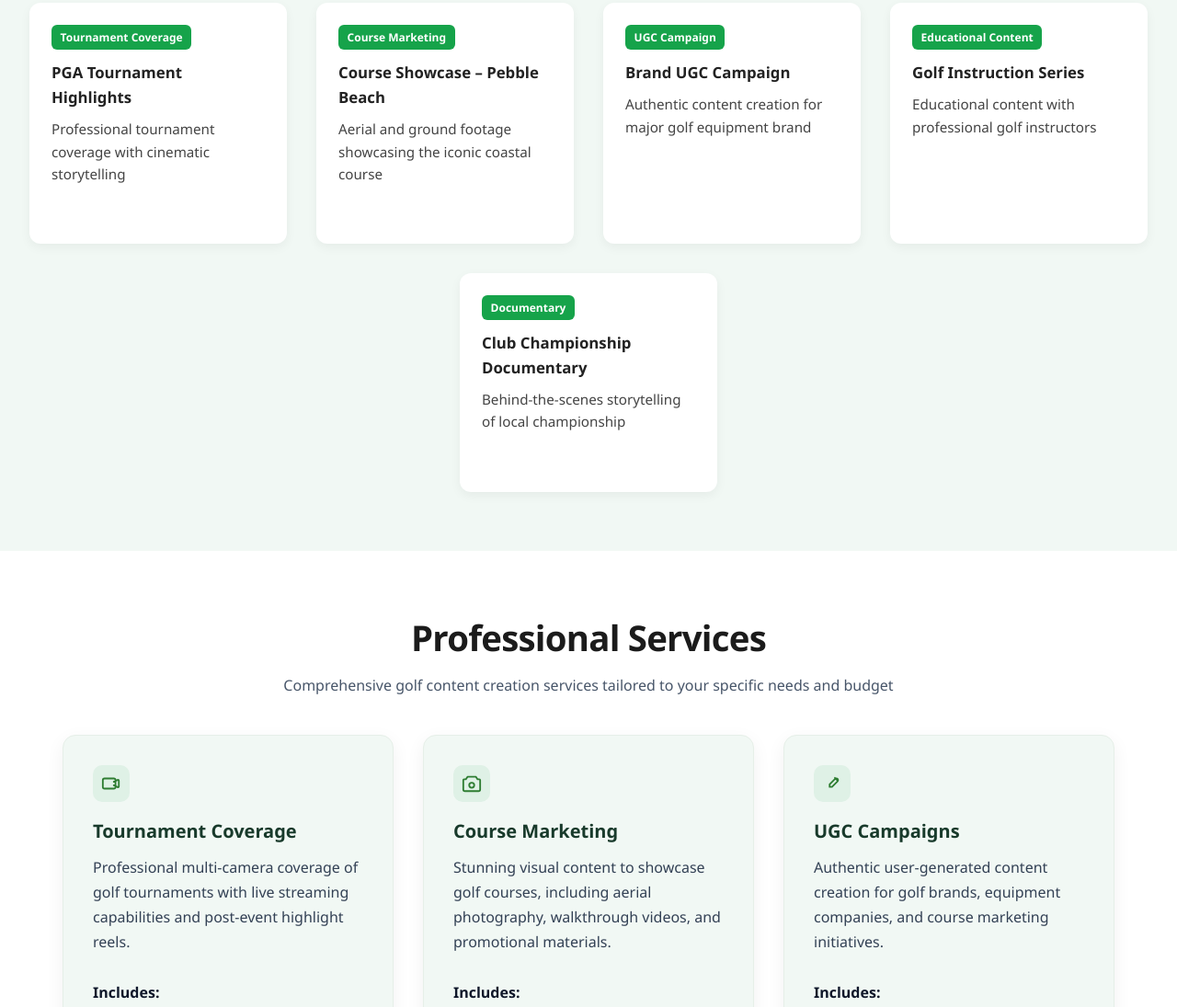
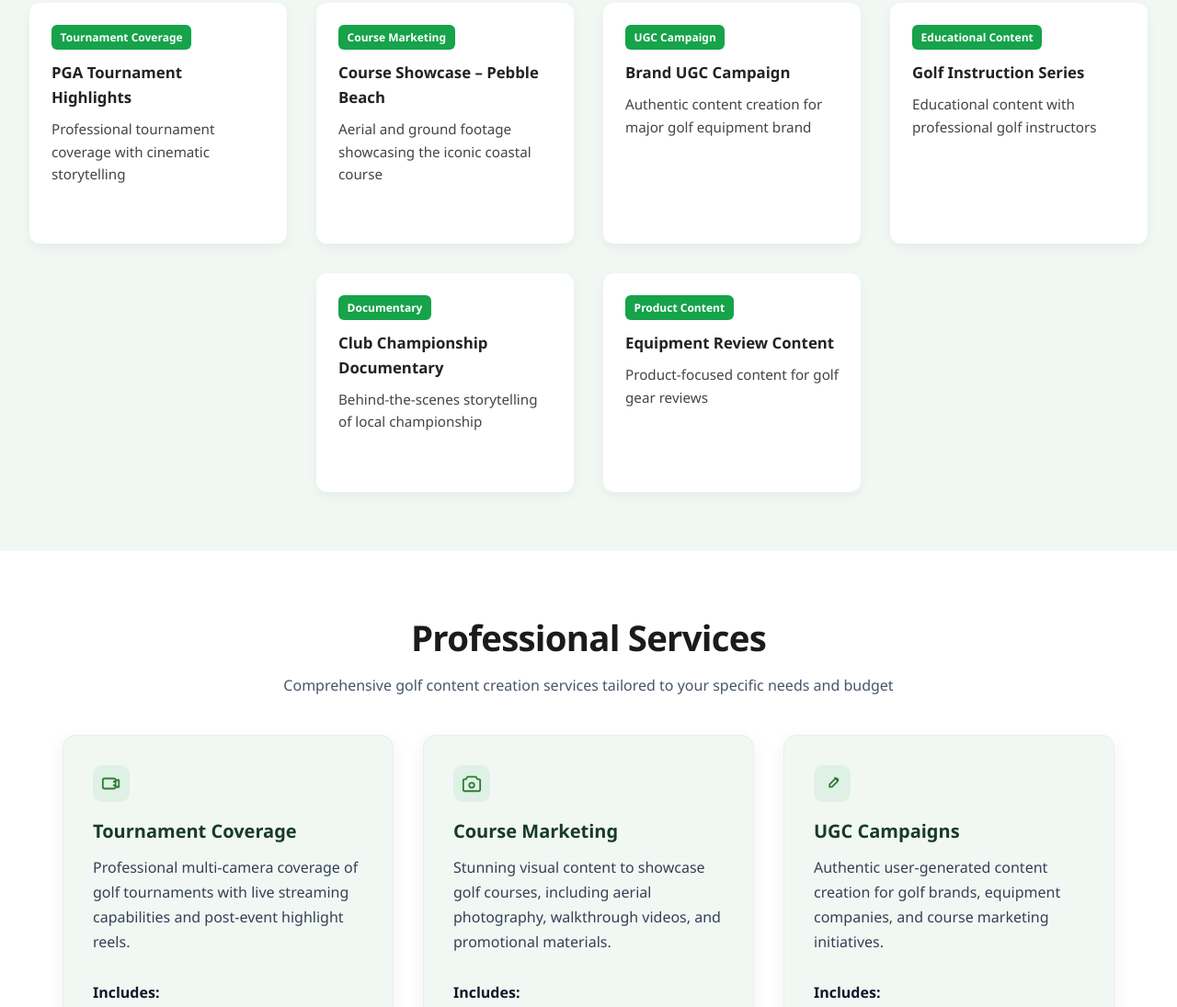
Before and after one commit to golfshare/golfcreator, a plain HTML site: page index.html in a window 1280 px wide. Shown: the part 1104-2199 px from the top of the page at 92% size. Drawn offline with Linux system fonts and the light colour scheme.

Commit message:
Update index.html

```diff
--- a/index.html
+++ b/index.html
@@ -65,31 +65,47 @@
     <h2>Featured Work</h2>
     <p>A showcase of professional golf content creation across tournaments, courses, and brand campaigns</p>
     <div class="project-grid">
+
       <div class="project-card">
         <span>Tournament Coverage</span>
         <h4>PGA Tournament Highlights</h4>
         <p>Professional tournament coverage with cinematic storytelling</p>
       </div>
+
       <div class="project-card">
         <span>Course Marketing</span>
         <h4>Course Showcase – Pebble Beach</h4>
         <p>Aerial and ground footage showcasing the iconic coastal course</p>
       </div>
+
       <div class="project-card">
         <span>UGC Campaign</span>
         <h4>Brand UGC Campaign</h4>
         <p>Authentic content creation for major golf equipment brand</p>
       </div>
+
       <div class="project-card">
         <span>Educational Content</span>
         <h4>Golf Instruction Series</h4>
         <p>Educational content with professional golf instructors</p>
       </div>
+
       <div class="project-card">
         <span>Documentary</span>
         <h4>Club Championship Documentary</h4>
         <p>Behind-the-scenes storytelling of local championship</p>
+      </div>
+
+      <!-- New Card -->
+      <div class="project-card">
+        <span>Product Content</span>
+        <h4>Equipment Review Content</h4>
+        <p>Product-focused content for golf gear reviews</p>
+      </div>
+
+    </div>
   </section>
+
 
   <!-- Services Section -->
 <section id="services" class="pricing">
```
Lines whose indentation alone changed are shown as unchanged.
